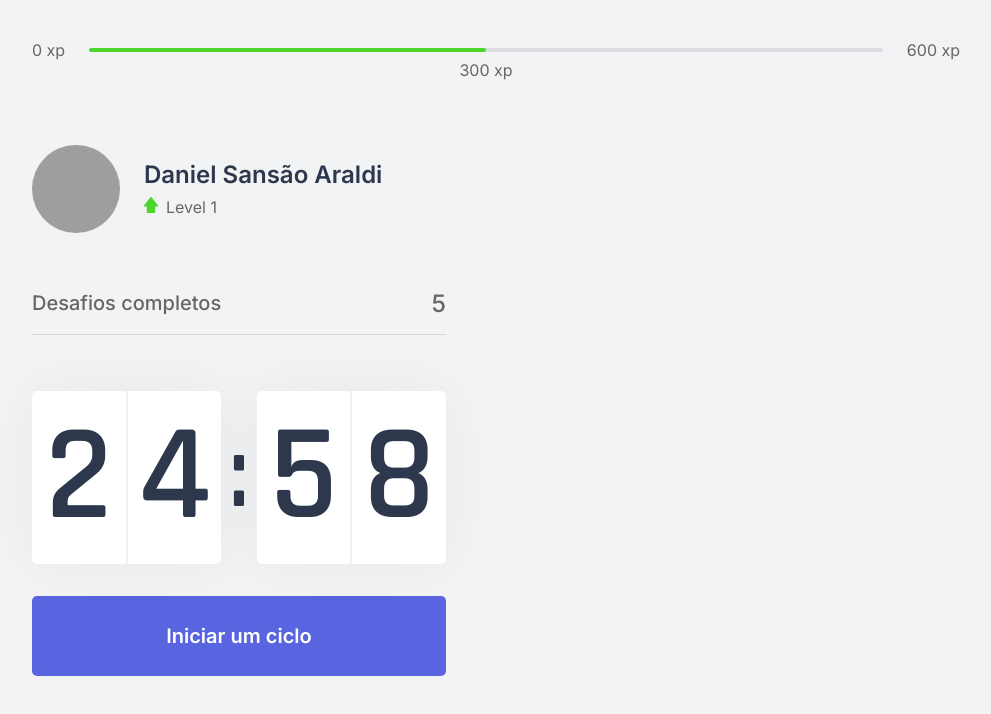
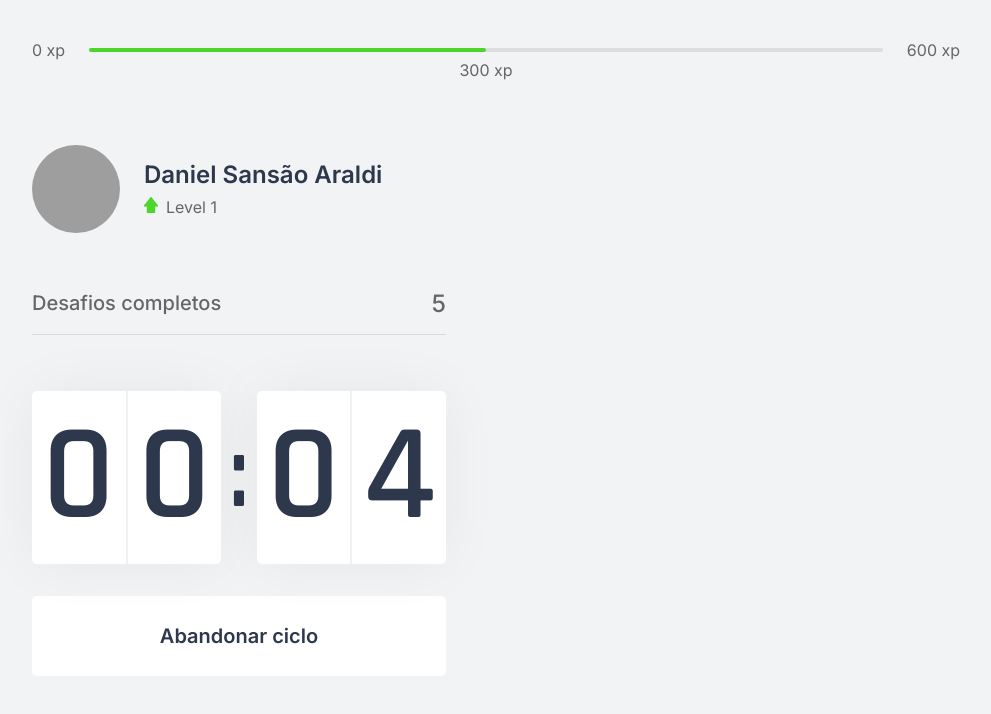
Before and after one commit to DanielAraldi/Move.it, a Next.js app in the folder move-it/: page / in a window 1280 px wide. Both pictures are taken after a click on the button "Iniciar um ciclo". Shown: the top 714 px of the page, without its empty margins (144-1135 px from the left). Built offline with nearby package versions, Linux system fonts and the light colour scheme; grey boxes are pictures that could not be loaded.

Commit message:
feat: finishe Countdown component

```diff
--- a/move-it/src/components/Countdown.tsx
+++ b/move-it/src/components/Countdown.tsx
@@ -1,9 +1,12 @@
 import { useState, useEffect } from "react";
 import styles from "../styles/components/Countdown.module.css";
 
+let countdownTimeout: NodeJS.Timeout;
+
 export function Countdown() {
-  const [time, setTime] = useState(25 * 60);
-  const [active, setActive] = useState(false);
+  const [time, setTime] = useState(0.1 * 60);
+  const [isActive, setIsActive] = useState(false);
+  const [hasFinished, setHasFinished] = useState(false);
 
   const minutes = Math.floor(time / 60);
   const seconds = time % 60;
@@ -15,11 +18,22 @@
     .padStart(2, "0")
     .split("");
 
-  const startCountdown = () => setActive(true);
+  const startCountdown = () => setIsActive(true);
+
+  const resetCountdown = () => {
+    clearTimeout(countdownTimeout);
+    setIsActive(false);
+    setTime(0.1 * 60);
+  };
 
   useEffect(() => {
-    if (active && time > 0) setTimeout(() => setTime(time - 1), 1000);
-  }, [active, time]);
+    if (isActive && time > 0) {
+      countdownTimeout = setTimeout(() => setTime(time - 1), 1000);
+    } else if (isActive && time === 0) {
+      setHasFinished(true);
+      setIsActive(false);
+    }
+  }, [isActive, time]);
 
   return (
     <div>
@@ -35,6 +49,25 @@
         </div>
       </div>
 
+      {hasFinished ? (
+        <button
+          disabled
+          className={styles.countdownButton}
+          onClick={resetCountdown}
+        >
+          Ciclo encerrado
+        </button>
+      ) : (
+        <>
+          {isActive ? (
+            <button
+              type="button"
+              className={`${styles.countdownButton} ${styles.countdownButtonActive}`}
+              onClick={resetCountdown}
+            >
+              Abandonar ciclo
+            </button>
+          ) : (
             <button
               type="button"
               className={styles.countdownButton}
@@ -42,6 +75,9 @@
             >
               Iniciar um ciclo
             </button>
+          )}
+        </>
+      )}
     </div>
   );
 }
--- a/move-it/src/styles/components/Countdown.module.css
+++ b/move-it/src/styles/components/Countdown.module.css
@@ -51,6 +51,22 @@
   transition: background-color 0.2s;
 }
 
-.countdownButton:hover {
+.countdownButton:not(:disabled):hover {
   background: var(--blue-dark);
 }
+
+.countdownButtonActive {
+  background: var(--white);
+  color: var(--title);
+}
+
+.countdownButtonActive:not(:disabled):hover {
+  background: var(--red);
+  color: var(--white);
+}
+
+.countdownButton:disabled {
+  background: var(--white);
+  color: var(--text);
+  cursor: not-allowed;
+}
```
Lines whose indentation alone changed are shown as unchanged.
